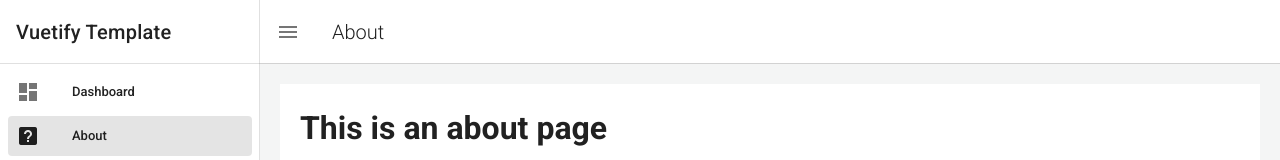
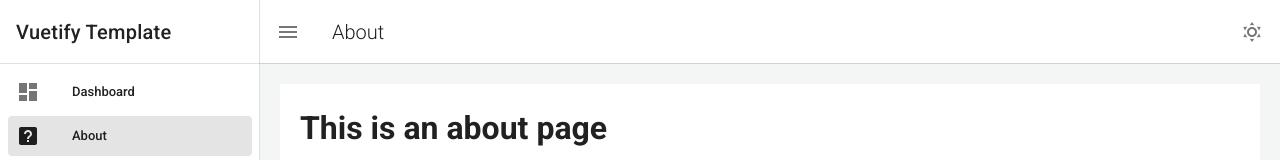
Before and after one commit to cqroot/vuetify-template, a Vue app: page /#/about in a window 1280 px wide. Shown: the top 160 px of the page. Built offline with nearby package versions, Linux system fonts and the light colour scheme.

Commit message:
feat: add theme switch button

```diff
--- a/src/layouts/Layout.vue
+++ b/src/layouts/Layout.vue
@@ -1,21 +1,8 @@
 <template>
   <v-app>
-    <Sidebar> </Sidebar>
+    <Drawer> </Drawer>
 
-    <v-app-bar
-      app
-      flat
-      absolute
-      color="white"
-      style="border-bottom: 1px solid #d2d2d2 !important"
-    >
-      <v-app-bar-nav-icon @click="setSidebar(!sidebar)"></v-app-bar-nav-icon>
-
-      <v-toolbar-title
-        class="hidden-sm-and-down font-weight-light"
-        v-text="$route.name"
-      />
-    </v-app-bar>
+    <AppBar> </AppBar>
 
     <v-main>
       <div class="main-container">
@@ -26,18 +13,13 @@
 </template>
 
 <script>
-import { mapState, mapMutations } from "vuex";
-import Sidebar from "./components/Sidebar.vue";
+import Drawer from "./components/Drawer.vue";
+import AppBar from "./components/AppBar.vue";
 
 export default {
   components: {
-    Sidebar,
-  },
-  computed: {
-    ...mapState(["sidebar"]),
-  },
-  methods: {
-    ...mapMutations(["setSidebar"]),
+    Drawer,
+    AppBar,
   },
 };
 </script>
--- /dev/null
+++ b/src/layouts/components/AppBar.vue
@@ -0,0 +1,36 @@
+<template>
+  <v-app-bar
+    app
+    flat
+    absolute
+    color="white"
+    style="border-bottom: 1px solid #d2d2d2 !important"
+  >
+    <v-app-bar-nav-icon @click="setDrawer(!drawer)"></v-app-bar-nav-icon>
+
+    <v-toolbar-title
+      class="hidden-sm-and-down font-weight-light"
+      v-text="$route.name"
+    />
+
+    <v-spacer></v-spacer>
+
+    <v-btn icon @click="setNight(!night)">
+      <v-icon v-if="night">mdi-weather-night</v-icon>
+      <v-icon v-else>mdi-weather-sunny</v-icon>
+    </v-btn>
+  </v-app-bar>
+</template>
+
+<script>
+import { mapState, mapMutations } from "vuex";
+
+export default {
+  computed: {
+    ...mapState(["drawer", "night"]),
+  },
+  methods: {
+    ...mapMutations(["setDrawer", "setNight"]),
+  },
+};
+</script>
--- a/src/layouts/components/Sidebar.vue
+++ b/src/layouts/components/Drawer.vue
@@ -4,7 +4,8 @@
     width="260"
     disable-resize-watcher
     class="app-navigation-menu"
-    v-model="sidebar"
+    v-model="drawer"
+    :dark="night"
   >
     <v-list-item style="min-height: 63px">
       <v-list-item-content>
@@ -41,12 +42,20 @@ export default {
     };
   },
   computed: {
-    sidebar: {
+    drawer: {
       get() {
-        return this.$store.state.sidebar;
+        return this.$store.state.drawer;
       },
       set(val) {
-        this.$store.commit("setSidebar", val);
+        this.$store.commit("setDrawer", val);
+      },
+    },
+    night: {
+      get() {
+        return this.$store.state.night;
+      },
+      set(val) {
+        this.$store.commit("setNight", val);
       },
     },
   },
--- a/src/store/index.js
+++ b/src/store/index.js
@@ -5,11 +5,15 @@ Vue.use(Vuex);
 
 export default new Vuex.Store({
   state: {
-    sidebar: null,
+    drawer: null,
+    night: false,
   },
   mutations: {
-    setSidebar(state, payload) {
-      state.sidebar = payload;
+    setDrawer(state, payload) {
+      state.drawer = payload;
+    },
+    setNight(state, payload) {
+      state.night = payload;
     },
   },
   actions: {},
```
